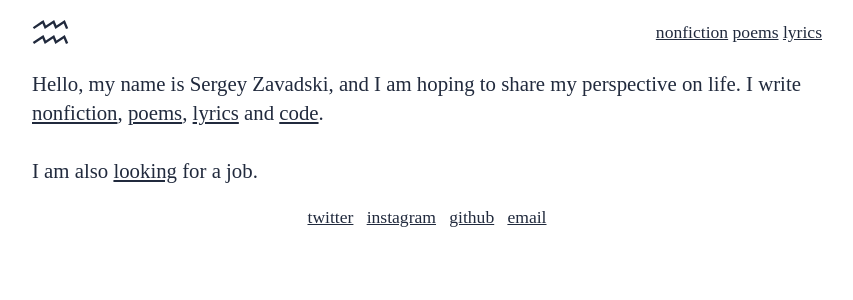
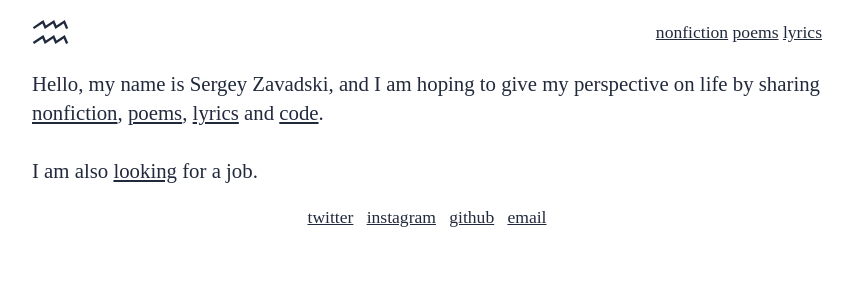
Before and after one commit to sarquaz/sarquaz.github.io, a Jekyll site: the page built from index.html, in a window 1280 px wide. Shown: the top 300 px of the page, without its empty margins (213-1066 px from the left). Built offline with Jekyll 4.4.1, drawn with Linux system fonts in a browser that asks for light colours.

Commit message:
update index.html again

```diff
--- a/index.html
+++ b/index.html
@@ -3,7 +3,7 @@ layout: default
 ---
 
 <div class="entry">
-  Hello, my name is Sergey Zavadski, and I am hoping to share my perspective on life. I write <a href="/nonfiction">nonfiction</a>,  <a href="poems">poems</a>, <a href="lyrics">lyrics</a> and <a href="https://github.com/sarquaz">code</a>.
+  Hello, my name is Sergey Zavadski, and I am hoping to give my perspective on life by sharing <a href="/nonfiction">nonfiction</a>,  <a href="poems">poems</a>, <a href="lyrics">lyrics</a> and <a href="https://github.com/sarquaz">code</a>.
   <br/><br/>
     I am also <a href="/resume" target="_blank">looking</a> for a job.
   <br/>
```
